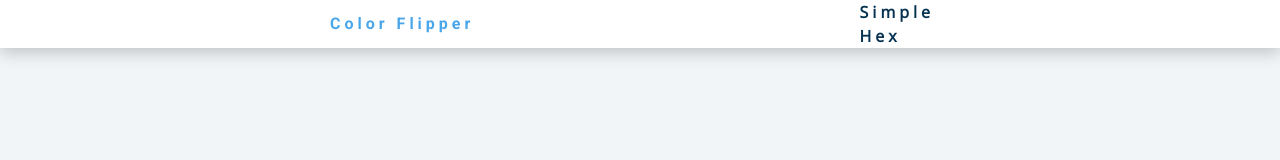
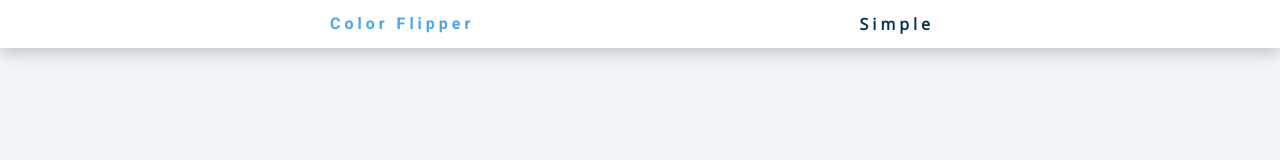
Before and after one commit to rajsekharmahapatro/javascript, a plain HTML site: page index.html in a window 1280 px wide. Shown: the top 160 px of the page. Drawn offline with nearby package versions, Linux system fonts and the light colour scheme.

Commit message:
removed hex part

```diff
--- a/index.html
+++ b/index.html
@@ -13,7 +13,6 @@
         <h4>color flipper</h4>
         <ul>
           <li class="nav-links"><a href="index.html">Simple</a></li>
-          <li class="nav-links"><a href="hex.html">Hex</a></li>
         </ul>
       </div>
     </nav>
```
